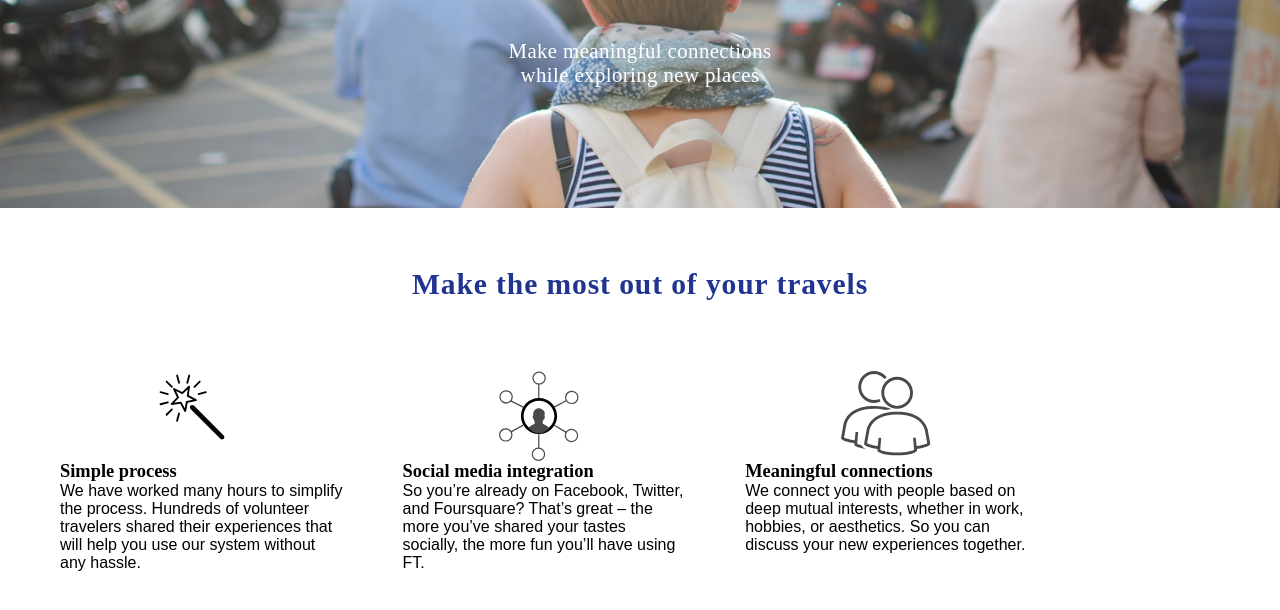
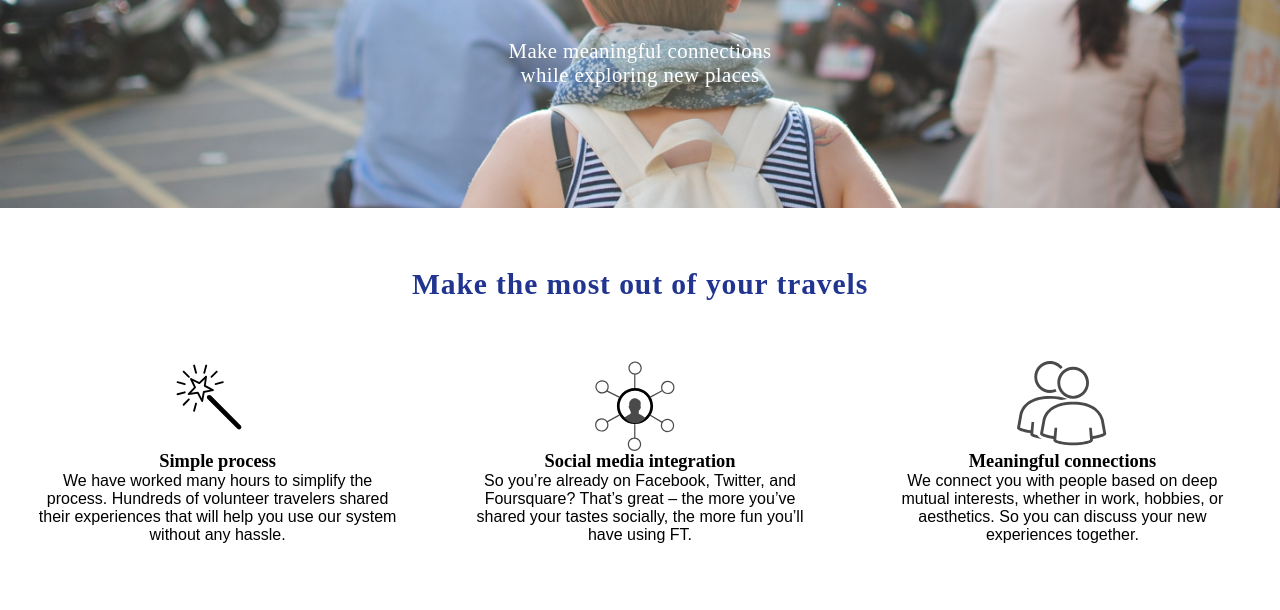
Before and after one commit to lilyxl8-zz/fantasy-travel, a plain HTML site: page index.htm in a window 1280 px wide. Shown: the part 320-930 px from the top of the page. Drawn offline with Linux system fonts and the light colour scheme.

Commit message:
flexbox features

```diff
--- a/assets/main.scss
+++ b/assets/main.scss
@@ -94,6 +94,13 @@ section {
   text-align: center;
 }
 
+ul.grid {
+    width: 100%;
+    display: flex;
+    flex-wrap: wrap;
+    justify-content: center;
+}
+
 .jumbotron h1 {
   font: 800 2.7em "Avenir";
   letter-spacing: 0.05em;
@@ -183,7 +190,20 @@ h4 {
     color: $emphasis-color;
   }
 
-  @include hori-list(33%, 10px, "left");
+  // @include hori-list(33%, 10px, "left");
+  .grid li {
+    padding: 0 30px;
+    flex-basis: 33%;
+    text-align: center;
+  }
+
+  @media (max-width: 1000px) {
+    .grid li {
+      flex-basis: 70%;
+      margin-bottom: 65px;
+    }
+  }
+
   figure {
     width: 90px;
     height: 90px;
--- a/index.htm
+++ b/index.htm
@@ -32,7 +32,7 @@
       <h2>
         Make the most out of your travels
       </h2>
-      <ul>
+      <ul class="grid">
         <li>
           <figure id="wand"></figure>
           <h4>Simple process</h4>
```
Also changed, not shown: assets/main.css, 1 other file.
